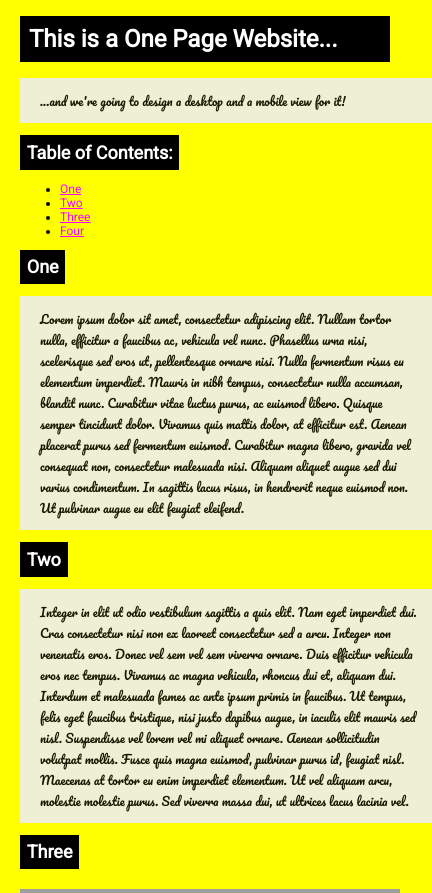
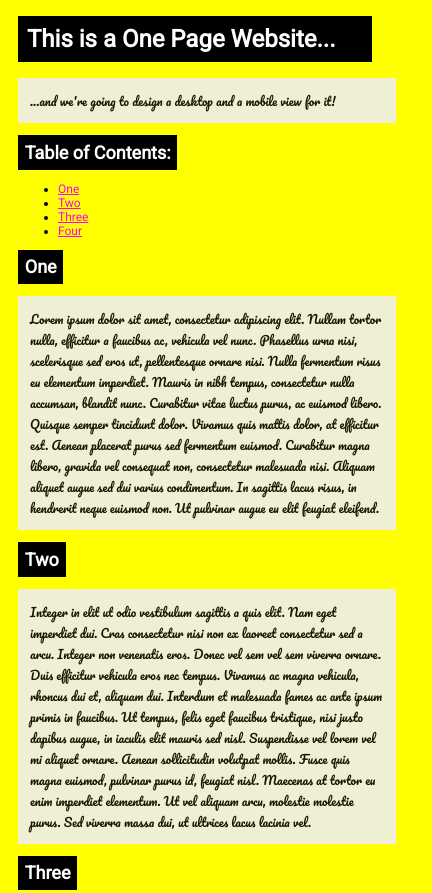
Before and after one commit to kravp5979/exercise8, a plain HTML site: page index.html in a window 390 px wide. Shown: the top 893 px of the page, 432 px wide, since content can reach past the window. Drawn offline with Linux system fonts and the light colour scheme; grey boxes are pictures that could not be loaded.

Commit message:
Update index.html

```diff
--- a/index.html
+++ b/index.html
@@ -2,7 +2,6 @@
 <html lang="eng-ca">
 <head>
   <meta charset="UTF-8">
-    <meta name="viewport" content="width=device-width, initial-scale=1.0">
   <title>Exercise 8: Responsive Web Design</title>
   <!-- Made by Peter Kravets on November 18, 2024 -->
   <link href="https://fonts.googleapis.com/css?family=Pacifico|Roboto" rel="stylesheet">
@@ -12,20 +11,16 @@
       font-family: "Pacifico", cursive;
       font-size: 30px;
       background-color: aqua;
-        margin: 0;
       padding-left: 10px;
+      padding-right: 10px;
     }
 
     ul a {
       color: magenta;
     }
 
-      p,
-      h1,
-      h2,
-      ul,
-      img {
-        margin-left: 10px;
+    p, h1, h2, ul, img {
+      margin-left: 0;
     }
 
     img {
@@ -33,10 +28,9 @@
       display: block;
     }
 
-      p,
-      #subhead {
+    p, #subhead {
       background-color: #eee;
-        opacity: 0.9;
+      opacity: .9;
       font-weight: lighter;
     }
 
@@ -47,11 +41,8 @@
     p {
       padding: 1em 1em 1em 20px;
     }
-
     /* Headers */
-      h1,
-      li,
-      h2 {
+    h1, li, h2 {
       font-family: "Roboto", sans-serif;
     }
 
@@ -59,7 +50,7 @@
       font-size: 2em;
       background-color: black;
       color: white;
-        padding: 0.375em;
+      padding: .375em;
     }
 
     h2 {
@@ -67,11 +58,10 @@
       background-color: black;
       color: white;
       display: inline-block;
-        padding: 0.375em;
+      padding: .375em;
       margin-top: 0;
       margin-bottom: 0;
     }
-
     /* Responsive Design */
     @media (max-width: 600px) {
       body {
@@ -79,27 +69,29 @@
         background-color: yellow;
       }
 
-        p,
       img {
         width: 100%;
+      }
+
+      p {
+        width: 100%;
+        padding: 1em;
       }
     }
 
     @media (min-width: 601px) {
+      img {
+        width: 800px;
+      }
+
       p {
         width: 600px;
-        }
-
-        img {
-          width: 800px;
       }
     }
   </style>
 </head>
 <body>
-    <div id="headline">
-      <h1>This is a One Page Website...</h1>
-    </div>
+  <div id="headline"><h1>This is a One Page Website...</h1></div>
   <p>...and we're going to design a desktop and a mobile view for it!</p>
   <h2>Table of Contents:</h2>
   <ul>
```
Lines whose indentation alone changed are shown as unchanged.
